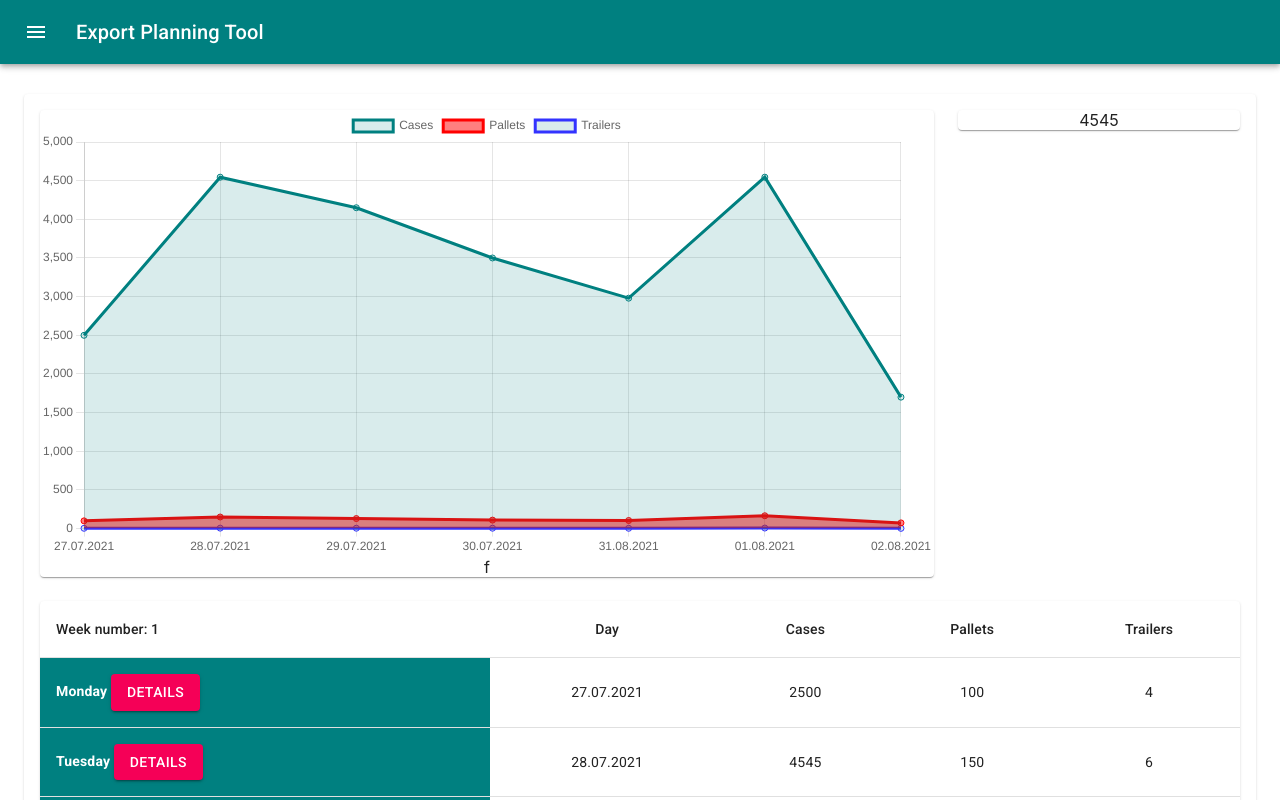
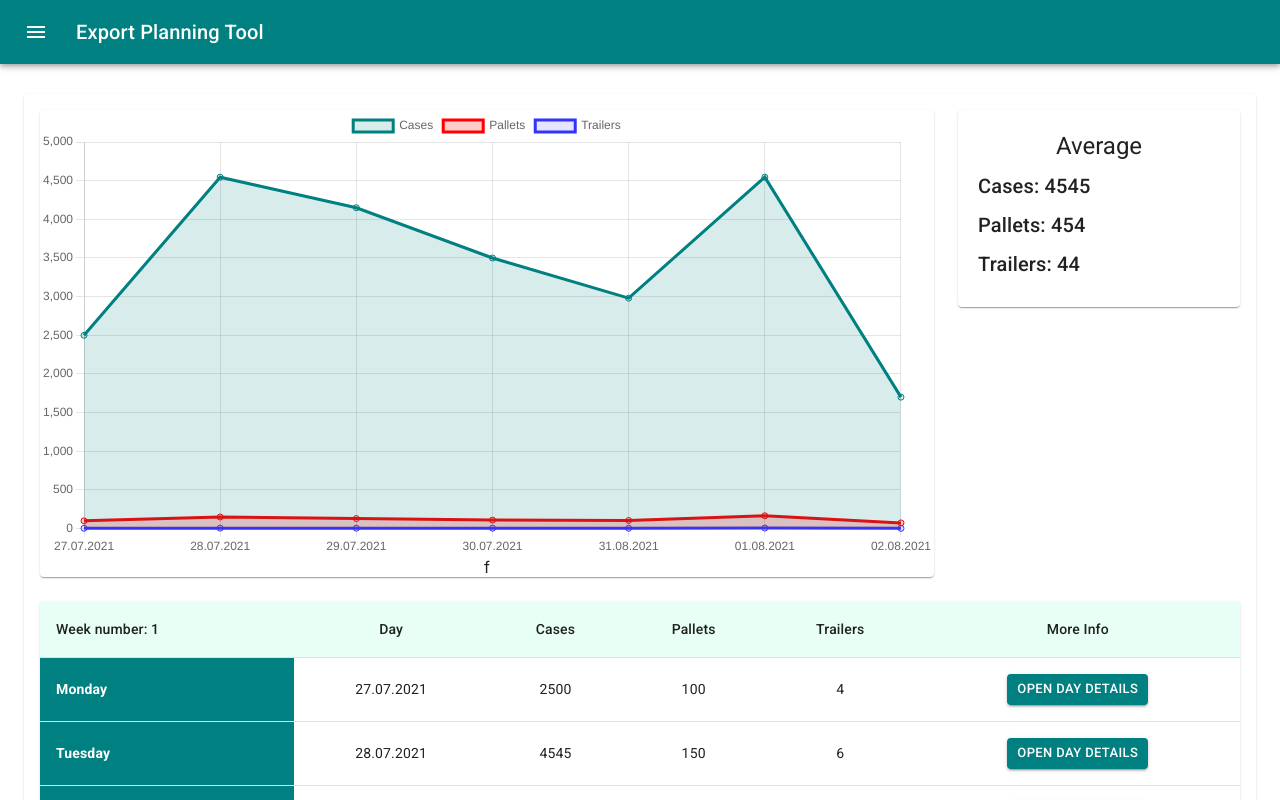
Before and after one commit to AleksandrRiabov/planning-tool, a React (Create React App) app: page /day in a window 1280 px wide. Shown: the top 800 px of the page. Built offline with nearby package versions, Linux system fonts and the light colour scheme.

Commit message:
SummaryBox component added, OpenDayDetails btn added on SingleWeek Component

```diff
--- a/src/App.css
+++ b/src/App.css
@@ -1,3 +1,6 @@
+a{
+	text-decoration: none;
+}
 
 .app .main{
   margin-top: 30px;
--- a/src/App.js
+++ b/src/App.js
@@ -40,7 +40,7 @@
             </Grid>
             <Grid item xs={12}>
               <Paper className={classes.paper}>
-                {/*<SingleDay/>*/}
+                {<SingleDay/>}
               </Paper>
             </Grid>
         </Grid>
--- a/src/components/LineChart/LineChart.js
+++ b/src/components/LineChart/LineChart.js
@@ -21,14 +21,14 @@
              data: data.map(day => day.pallets),
              label: "Pallets",
              borderColor: "red",
-             backgroundColor: "rgba(255,0,0,0.5)",
+             backgroundColor: "rgba(255,0,0,0.2)",
              fill: true
           },
           {
             data: data.map(day => day.trailers),
             label: "Trailers",
             borderColor: "#3333ff",
-            backgroundColor: "#00808026",
+            backgroundColor: "#3333ff20",
             fill: true
          }]
        }}
--- a/src/components/SingleWeek/SingleWeek.js
+++ b/src/components/SingleWeek/SingleWeek.js
@@ -10,6 +10,8 @@
 import Paper from "@material-ui/core/Paper";
 import Button from "@material-ui/core/Button";
 import LineChart from "../LineChart/LineChart";
+
+import SummaryBox from "../SummaryBox/SummaryBox";
 
 
 const data = [
@@ -51,7 +53,13 @@
     color: "#fff",
     textTransform: "capitalize",
     fontWeight: "600"
-  }
+  },
+	tableHeader: {
+		background: "#e7fff4"
+	},
+	btn: {
+		background: "teal"
+	}
 });
 
 
@@ -64,18 +72,19 @@
         <Paper><LineChart data={data[0].days}/>f</Paper>
       </Grid>
       <Grid  item xs={12} md={3}>
-        <Paper>4545</Paper>
+        <SummaryBox/>
       </Grid>
       <Grid item xs={12}>
           <TableContainer component={Paper}>
           <Table className={classes.table} aria-label="simple table">
-            <TableHead>
+            <TableHead className={classes.tableHeader}>
               <TableRow>
                 <TableCell>Week number: {data[0].week}</TableCell>
                 <TableCell align="center">Day</TableCell>
                 <TableCell align="center">Cases</TableCell>
                 <TableCell align="center">Pallets</TableCell>
                 <TableCell align="center">Trailers</TableCell>
+				  <TableCell align="center">More Info</TableCell>
               </TableRow>
             </TableHead>
             <TableBody>
@@ -83,13 +92,14 @@
                 <TableRow key={day.date}>
                   <TableCell
                   className={classes.firstCell}
-                  component="th" scope="row">
-                    {day.day} <Button  variant="contained" color="secondary">Details</Button>
+                   >
+                    {day.day}
                   </TableCell>
                   <TableCell align="center">{day.date}</TableCell>
                   <TableCell align="center">{day.cases}</TableCell>
                   <TableCell align="center">{day.pallets}</TableCell>
                   <TableCell align="center">{day.trailers}</TableCell>
+				 <TableCell align="center"><a href="#"><Button className={classes.btn} size="small" variant="contained" color="primary">Open Day Details</Button></a></TableCell>
                 </TableRow>
               ))}
             </TableBody>
--- /dev/null
+++ b/src/components/SummaryBox/SummaryBox.js
@@ -0,0 +1,37 @@
+import Paper from "@material-ui/core/Paper";
+import Box from "@material-ui/core/Box";
+import Typography from '@material-ui/core/Typography';
+import { makeStyles } from '@material-ui/core/styles';
+
+const useStyles = makeStyles({
+  root: {
+    maxWidth: 500,
+	  padding: "20px"
+  },
+
+});
+
+const SummaryBox = () => {
+	const classes = useStyles();
+
+	return (
+		<Paper >
+		   <Box className={classes.root}>
+			  <Box>
+				  <Typography  variant="h5" gutterBottom>Average</Typography>
+				</Box>
+				<Box>
+					<Typography align={"left"} variant="h6" gutterBottom>Cases: 4545</Typography>
+				</Box>
+				<Box>
+					<Typography align={"left"} variant="h6" gutterBottom>Pallets: 454</Typography>
+				</Box>
+				<Box>
+					<Typography align={"left"} variant="h6" gutterBottom>Trailers: 44</Typography>
+				</Box>
+			</Box>
+		</Paper>
+	)
+}
+
+export default SummaryBox;
```
Also changed, not shown: 1 other file (tests, documents, lock files or other folders).
